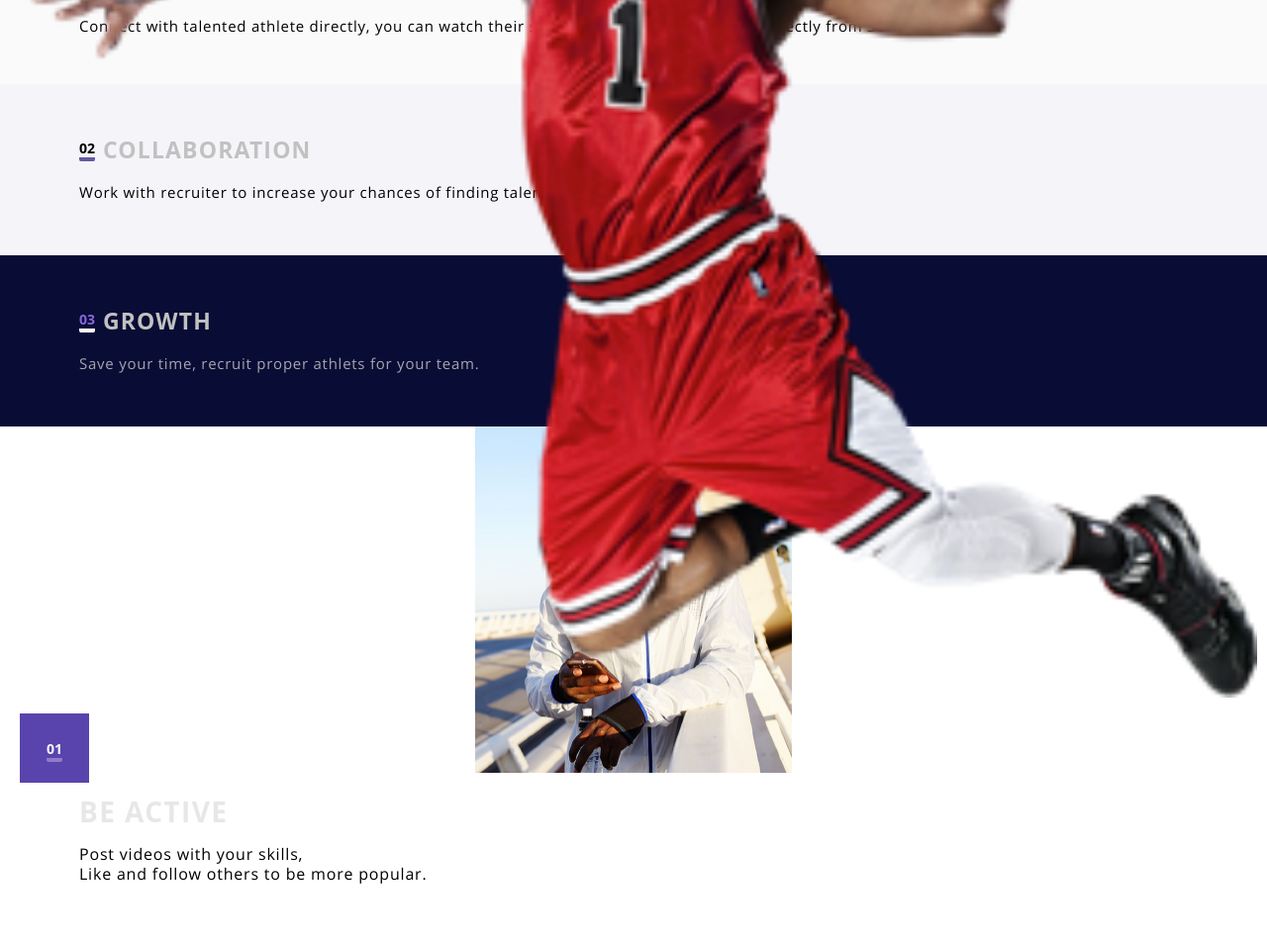
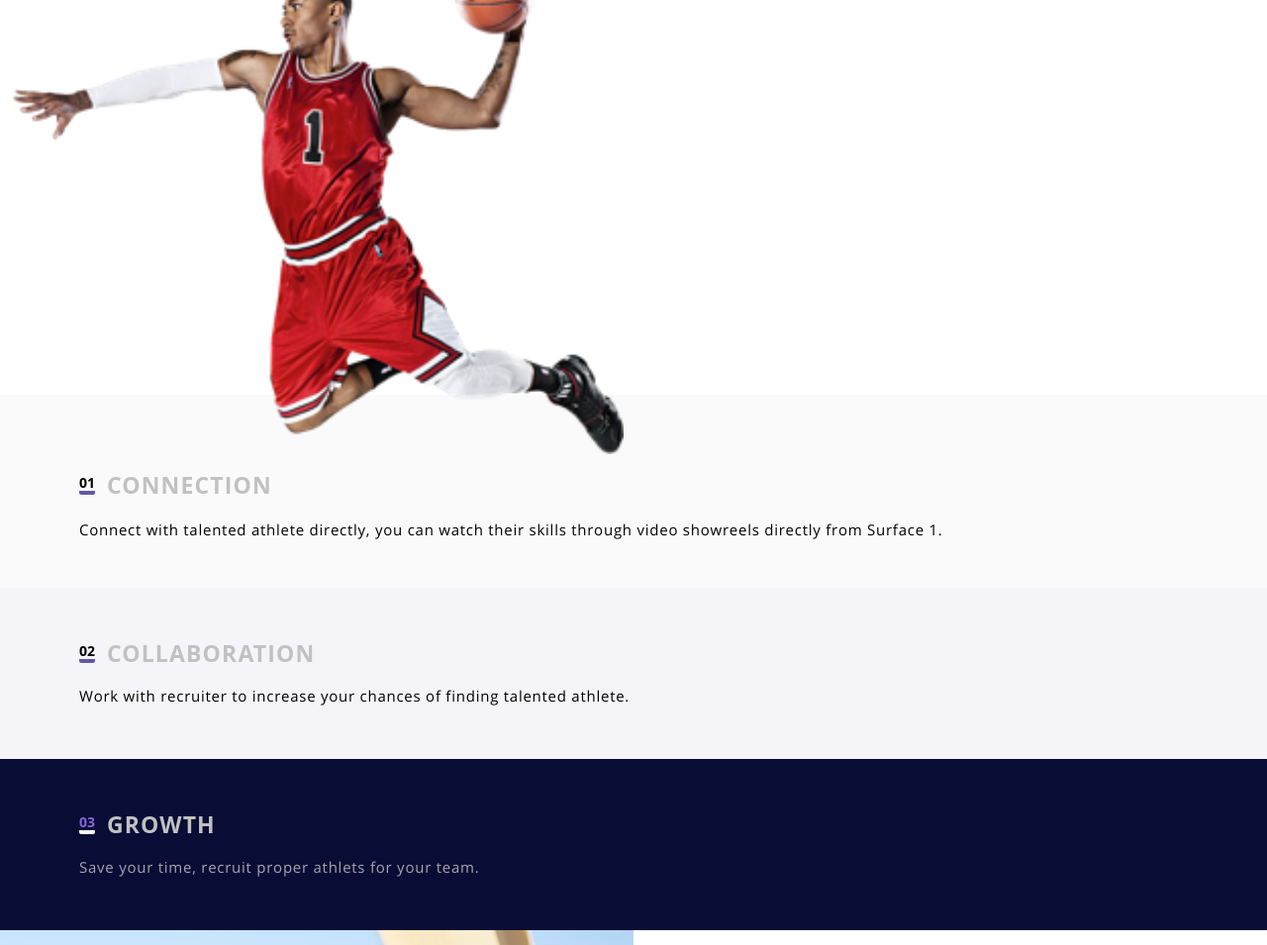
Before and after one commit to Sportgirl55/Mobile-adaptive, a plain HTML site: page index.html in a window 1280 px wide. Shown: the part 1845-2800 px from the top of the page at 99% size. Drawn offline with Linux system fonts and the light colour scheme; files whose address does not match are found by name; a web font is replaced by a local one.

Commit message:
Adaptive layout-320 is ready

```diff
--- a/css/style.css
+++ b/css/style.css
@@ -43,12 +43,11 @@ h1, h2, h3, h4, .btn-bold, .headline, .caption {
     background-repeat: no-repeat;
     background-size: cover;
     background-color: #090c35;
-    background-position: center;
+    background-position: top center;
 
 
     color: #ffffff;
     font-size: 14px;
-
 }
 
 .header::after {
@@ -60,7 +59,6 @@ h1, h2, h3, h4, .btn-bold, .headline, .caption {
     left: 0;
     opacity: 0.9;
 
-
     background-color: #0a0e34;
 }
 
@@ -71,7 +69,6 @@ h1, h2, h3, h4, .btn-bold, .headline, .caption {
     width: 87.5%;
     min-width: 17.5rem;
     margin: auto;
-
 }
 
 .container-text {
@@ -94,10 +91,8 @@ h1, h2, h3, h4, .btn-bold, .headline, .caption {
     font-size: 2em;
     line-height: 1.26;
 
-
     display: flex;
     flex-direction: column;
-
 }
 
 .title span {
@@ -127,7 +122,6 @@ button {
     border-radius: 30px;
     margin-bottom: 13px;
     border: none;
-
 }
 .button-name {
     text-transform: uppercase;
@@ -173,51 +167,49 @@ h2 {
 }
 
 .sportsmen {
-    width: inherit;
-}
+    display: flex;
+    justify-content: center;
+    width: 100vw;
+    min-width: 320px;
+    max-width: 640px;
+ }
 
 .sportsmen img {
     width: 60%;
-    position: absolute;
-
-    z-index: 2;
-    margin: 0 20%;
+    max-height: 560px;
 }
 
 .players .sportsmen img {
-    max-width: inherit;
     width: 100%;
-    margin: auto;
     padding: 0 10px;
+}
 
-}
 
 .connect {
     background: #fafafa;
-    position: relative;
+    z-index: 1;
+    margin-top: -60px;
 }
 
 .number-header {
-    display: flex;
+    display: inline-block;
     padding: 15px 0 18px;
-
 }
 
 .connect .number-header {
     padding: 75px 0 20px;
-    margin-top: 220px;
 }
 
 .number {
+    position: relative;
+    margin-right: 8px;
+
     font-size: 14px;
+    font-weight: bold;
     color: #000000;
-    display: inline;
-    position: relative;
 
-    font-weight: bold;
-    margin-right: 8px;
+    vertical-align: super;
 }
-
 
 .number::after {
     content: "";
@@ -225,22 +217,16 @@ h2 {
     top: 0;
     right: 0;
     left: 0;
-    bottom: 0;
+    bottom: -3px;
 
-    display: block;
-    width: 100%;
-
+    width: 16px;
     border-bottom: 4px solid #625aa1;
-    border-radius: 10%;
+    border-radius: 2px 2px;
 }
 
-.underline {
-    position: relative;
-    margin-top: 5px;
-    margin-bottom: 4px;
-}
 
 h4 {
+    display: inline-block;
     color: #c1c1c1;
     font-size: 23px;
     letter-spacing: 0.05em;
@@ -279,7 +265,7 @@ h4 {
 }
 
 .growth-one .number::after, .growth-two .number::after  {
-    border-bottom: 4px solid #ffffff;
+    border-color: #ffffff;
 }
 
 .growth-two .number {
@@ -305,23 +291,15 @@ h4 {
 }
 
 .square .number {
-    position: relative;
     color: #f5f6f7;
-    font-size: 14px;
-    font-weight: bold;
     margin: 0;
  }
 
 .square .number::after {
-    content: "";
-    position: absolute;
-    top: 0;
-    right: 0;
-    left: 0;
     bottom: 0;
 
-    border-bottom: 4px solid #8f7bc8;
-    border-radius: 2px 2px 2px 2px;
+    border-color: #8f7bc8;
+    border-radius: 2px 2px;
     margin-bottom: -4px;
 }
 
@@ -329,7 +307,6 @@ h4 {
     position: relative;
     z-index: 1;
 }
-
 
 h3 {
     font-size: 28px;
@@ -350,10 +327,17 @@ h3 {
     display: flex;
     justify-content: center;
     overflow: hidden;
+    min-width: 320px;
+    width: 100vw;
+    max-width: 640px;
+    min-height: 350px;
 }
 
 .foto img {
-    height: 350px;
+    object-fit: cover;
+    object-position: center;
+    max-width: 100%;
+    max-height: 702px;
 }
 
 
@@ -368,8 +352,7 @@ h3 {
     background-repeat: no-repeat;
     background-size: cover;
     background-color: #090c35;
-    background-position: 100% center;
-
+    background-position: bottom right;
 
     color: #ffffff;
     font-size: 14px;
@@ -404,7 +387,6 @@ h3 {
 .footer .logo:last-child {
     margin: auto;
     padding-bottom: 5px;
-
 }
 
 .wrapper {
--- a/index.html
+++ b/index.html
@@ -9,7 +9,6 @@
 <body>
     <header class="header">
        <div class="container">
-
             <div class="logo">
                 <svg class="surface-logo" viewBox="0 0 972 264" xmlns="http://www.w3.org/2000/svg">
   <g fill-rule="evenodd">
@@ -50,7 +49,6 @@
     </header>
 
     <main>
-
             <section class="athlets">
                 <h2 class="container-text">Athlets</h2>
                 <div class="sportsmen">
@@ -59,7 +57,7 @@
                 <div class="connect">
                    <div class="container-text">
                        <div class="number-header">
-                        <span class="number underline">01</span>
+                        <span class="number">01</span>
                         <h4>Connection</h4>
                     </div>
                     <p>Connect with coaches directly, you can ping coaches to view profile.</p>
@@ -68,7 +66,7 @@
                 <div class="collab">
                    <div class="container-text">
                        <div class="number-header">
-                        <span class="number underline">02</span>
+                        <span class="number">02</span>
                         <h4>Collaboration</h4>
                     </div>
                     <p>Work with other student athletes to increase visability. When you share and like other players videos it will increase your visability as a player. This is the team work aspect to Surface 1.</p>
@@ -78,7 +76,7 @@
                 <div class="growth-one">
                     <div class="container-text">
                         <div class="number-header">
-                            <span class="number underline">03</span>
+                            <span class="number">03</span>
                             <h4>Growth</h4>
                         </div>
                         <p>Resources and tools for you to get better as a student Athelte. Access to training classes, tutor sessions, etc</p>
@@ -97,7 +95,7 @@
                     <div class="connect">
                        <div class="container-text">
                         <div class="number-header">
-                            <span class="number underline">01</span>
+                            <span class="number">01</span>
                             <h4>Connection</h4>
                         </div>
                             <p>Connect with talented athlete directly, you can watch their skills through video showreels directly from Surface 1.</p>
@@ -106,7 +104,7 @@
                     <div class="collab">
                        <div class="container-text">
                         <div class="number-header">
-                            <span class="number underline">02</span>
+                            <span class="number">02</span>
                             <h4>Collaboration</h4>
                         </div>
                         <p>Work with recruiter to increase your chances of finding talented athlete.</p>
@@ -115,14 +113,13 @@
                     <div class="growth-two">
                        <div class="container-text">
                         <div class="number-header">
-                            <span class="number underline">03</span>
+                            <span class="number">03</span>
                             <h4>Growth</h4>
                         </div>
                         <p>Save your time, recruit proper athlets for your team.</p>
                         </div>
                     </div>
             </section>
-
 
 
             <section class="activities">
@@ -132,7 +129,7 @@
                      </div>
 
                  <div class="square">
-                        <span class="number ">01</span>
+                        <span class="number">01</span>
                 </div>
                   <div class="container-text">
                       <h3>Be active</h3>
@@ -145,7 +142,7 @@
                    <img src="images/find-contact.jpg" alt="old man with headphones">
                 </div>
                 <div class="square">
-                        <span class="number ">02</span>
+                        <span class="number">02</span>
                 </div>
                 <div class="container-text">
                     <h3>Find contact</h3>
@@ -157,7 +154,7 @@
                    <img src="images/work-it.jpg" alt="cheerleading">
                 </div>
                 <div class="square">
-                        <span class="number ">03</span>
+                        <span class="number">03</span>
                 </div>
                 <div class="container-text">
                     <h3>Work it</h3>
@@ -179,7 +176,7 @@
                 </svg>
             </button>
             <div class="wrapper">
-                <span class="headline">Download app</span>
+                <span class="headline">Download app</span><br>
                 <span class="caption">Show everyone what you can do!</span>
             </div>
 
```
